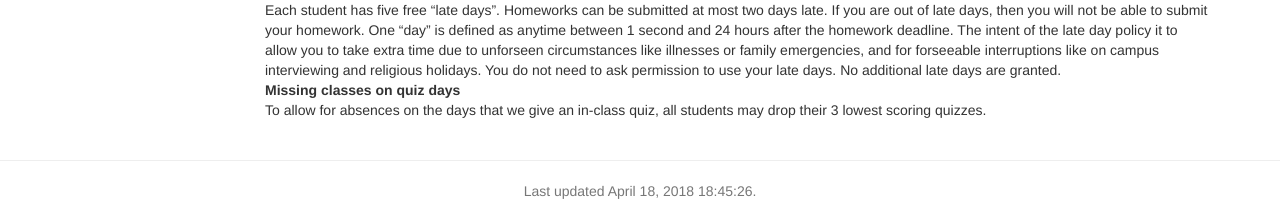
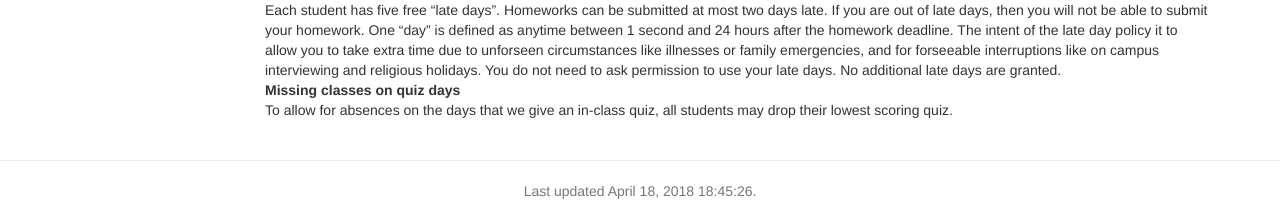
Before and after one commit to computational-linguistics-class/computational-linguistics-class.github.io, a Jekyll site: the page built from index.md, in a window 1280 px wide. Shown: the part 773-976 px from the top of the page. Built offline with Jekyll 4.4.1, drawn with Linux system fonts in a browser that asks for light colours; nearby versions of some CDN libraries; a script that is not in the unit is left out.

Commit message:
Everyone can drop their lowest scoring quiz

```diff
--- a/index.md
+++ b/index.md
@@ -68,4 +68,4 @@ Late Day Policy
 : Each student has five free "late days".  Homeworks can be submitted at most two days late.  If you are out of late days, then you will not be able to submit your homework. One "day" is defined as anytime between 1 second and 24 hours after the homework deadline. The intent of the late day policy it to allow you to take extra time due to unforseen circumstances like illnesses or family emergencies, and for forseeable interruptions like on campus interviewing and religious holidays.  You do not need to ask permission to use your late days.  No additional late days are granted.
 
 Missing classes on quiz days
-: To allow for absences on the days that we give an in-class quiz, all students may drop their 3 lowest scoring quizzes.
+: To allow for absences on the days that we give an in-class quiz, all students may drop their lowest scoring quiz.
```
